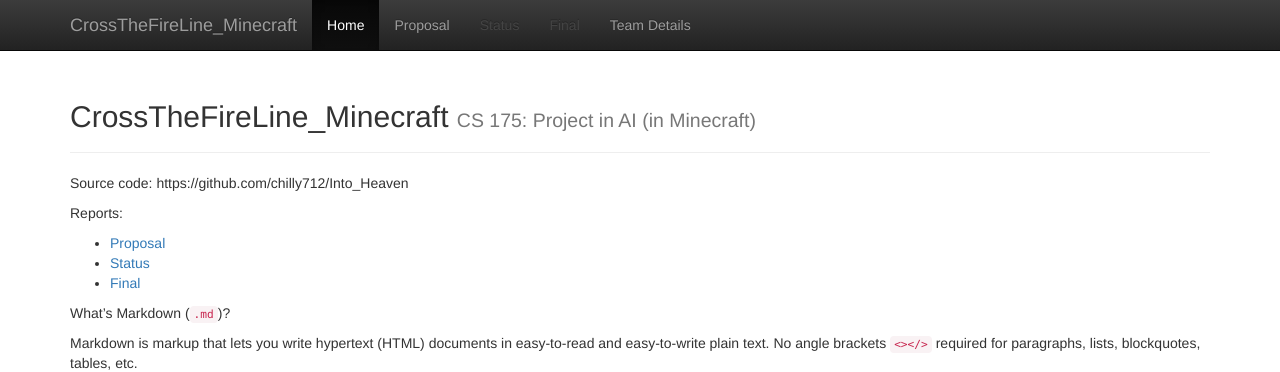
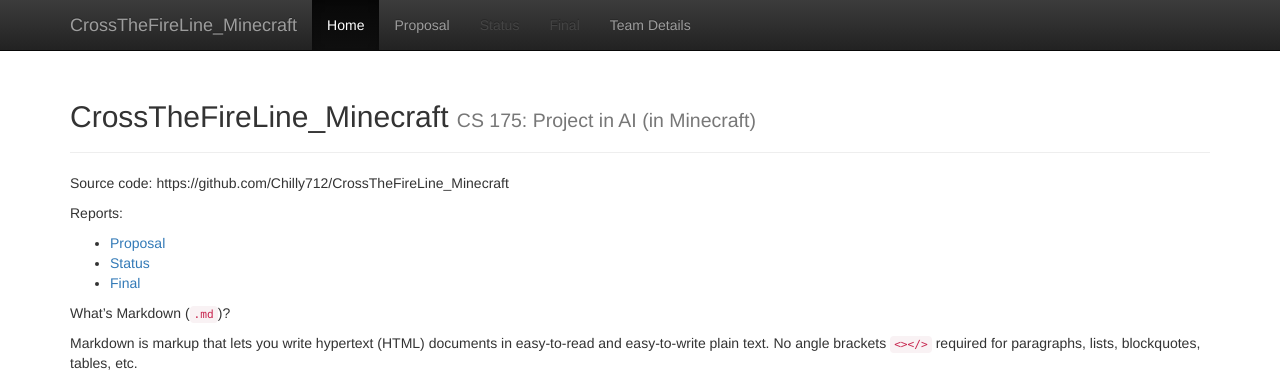
Before and after one commit to Chilly712/CrossTheFireLine_Minecraft, a Jekyll site: the page built from docs/index.md, in a window 1280 px wide. Shown: the top 372 px of the page. Built offline with Jekyll 4.4.1, drawn with Linux system fonts in a browser that asks for light colours; formulas are drawn with MathJax 3; some of the changed lines change nothing that is shown.

Commit message:
Update index.md

```diff
--- a/docs/index.md
+++ b/docs/index.md
@@ -3,7 +3,7 @@
 title:  Home
 ---
 
-Source code: https://github.com/chilly712/Into_Heaven
+Source code: https://github.com/Chilly712/CrossTheFireLine_Minecraft
 
 Reports:
 
```
